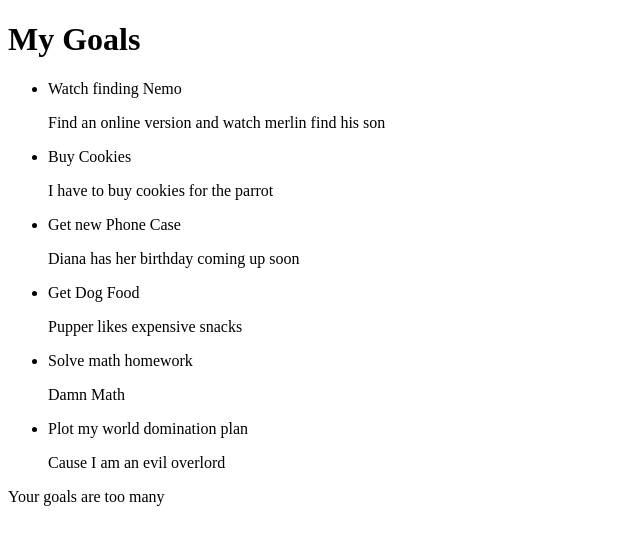
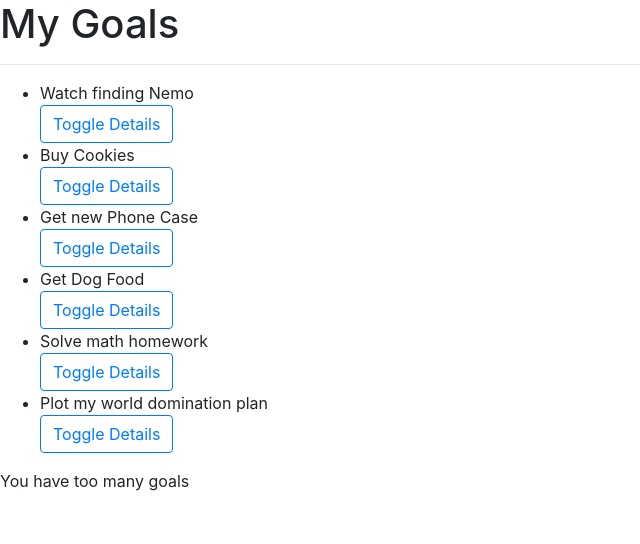
Before and after one commit to PhilipOdhiambo/mc-angular101-Goals, an Angular app: page / in a window 1280 px wide. Shown: the top 544 px of the page, without its empty margins (0-640 px from the left). Built offline with nearby package versions, Linux system fonts and the light colour scheme.

Commit message:
add output binding

```diff
--- a/src/app/app.component.html
+++ b/src/app/app.component.html
@@ -1,2 +1 @@
-<h1>{{title}}</h1>
 <app-goal></app-goal>
--- a/src/app/app.component.ts
+++ b/src/app/app.component.ts
@@ -1,5 +1,4 @@
 import { Component } from '@angular/core';
-import { Goal } from './goal';
 
 @Component({
   selector: 'app-root',
@@ -7,7 +6,6 @@ import { Goal } from './goal';
   styleUrls: ['./app.component.css']
 })
 export class AppComponent {
-  title = 'My Goals';
 
 
   constructor(){
--- a/src/app/goal.ts
+++ b/src/app/goal.ts
@@ -1,5 +1,13 @@
 export class Goal {
-    id: number;
-    name: string;
-    description:string;
+    showDescription:boolean;
+
+    constructor(
+
+        public id: number,
+        public name: string,
+        public description:string,
+    ) {
+        this.showDescription = false;
+    }
+
 }
--- a/src/app/goal/goal.component.html
+++ b/src/app/goal/goal.component.html
@@ -1,10 +1,10 @@
+<h1>My Goals</h1>
+<hr>
 <ul>
-  <li *ngFor="let goal of goals">
-    {{goal.name}}
-    <app-goal-detail [goal]="goal"></app-goal-detail>
-  </li>
+  <div *ngFor='let goal of goals;let i = index'>
+    <li>{{goal.name}}</li>
+    <button class="btn btn-outline-primary" (click)='toggleDetails(i)'>Toggle Details</button>
+    <app-goal-detail *ngIf='goal.showDescription' [goal]='goal'></app-goal-detail>
+  </div>
 </ul>
-
-<p *ngIf='goals.length > 5'>
-  Your goals are too many
-</p>
+<p *ngIf='goals.length > 5'>You have too many goals</p>
--- a/src/app/goal/goal.component.ts
+++ b/src/app/goal/goal.component.ts
@@ -7,15 +7,19 @@ import { Goal } from '../goal';
   styleUrls: ['./goal.component.css']
 })
 export class GoalComponent implements OnInit {
+  goals: Goal[] = [
+    new Goal(1, 'Watch finding Nemo', 'Find an online version and watch merlin find his son'),
+    new Goal(2, 'Buy Cookies', 'I have to buy cookies for the parrot'),
+    new Goal(3, 'Get new Phone Case', 'Diana has her birthday coming up soon'),
+    new Goal(4, 'Get Dog Food', 'Pupper likes expensive snacks'),
+    new Goal(5, 'Solve math homework', 'Damn Math'),
+    new Goal(6, 'Plot my world domination plan', 'Cause I am an evil overlord'),
+  ];
 
-    goals: Goal[] = [
-        {id:1, name:'Watch finding Nemo',description:'Find an online version and watch merlin find his son'},
-        {id:2,name:'Buy Cookies',description:'I have to buy cookies for the parrot'},
-        {id:3,name:'Get new Phone Case',description:'Diana has her birthday coming up soon'},
-        {id:4,name:'Get Dog Food',description:'Pupper likes expensive snacks'},
-        {id:5,name:'Solve math homework',description:'Damn Math'},
-        {id:6,name:'Plot my world domination plan',description:'Cause I am an evil overlord'},
-      ];
+  toggleDetails(index) {
+    this.goals[index].showDescription = !this.goals[index].showDescription;
+  }
+
 
   constructor() { }
 
--- a/src/index.html
+++ b/src/index.html
@@ -6,6 +6,8 @@
   <base href="/">
   <meta name="viewport" content="width=device-width, initial-scale=1">
   <link rel="icon" type="image/x-icon" href="favicon.ico">
+  <!-- Bootstrap css CDN -->
+<link rel="stylesheet" href="https://stackpath.bootstrapcdn.com/bootstrap/4.3.1/css/bootstrap.min.css" integrity="sha384-ggOyR0iXCbMQv3Xipma34MD+dH/1fQ784/j6cY/iJTQUOhcWr7x9JvoRxT2MZw1T" crossorigin="anonymous">
 </head>
 <body>
   <app-root></app-root>
```
